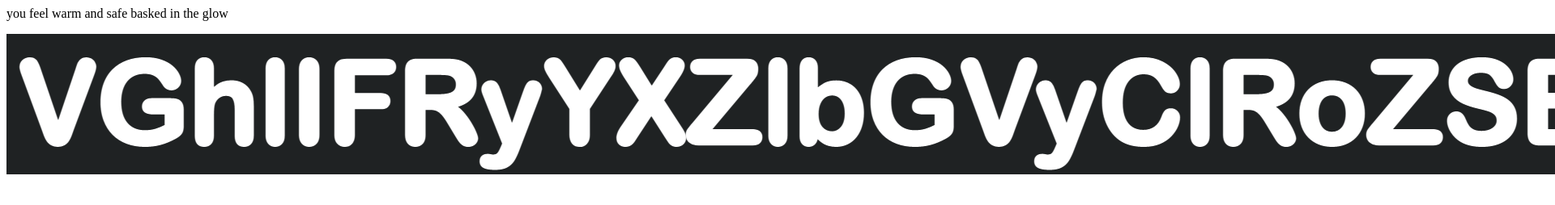
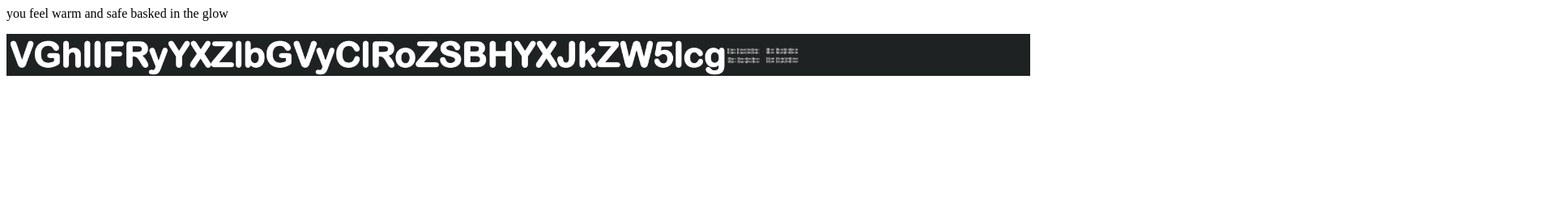
Before and after one commit to hackclub/bungie-puzzle, a plain HTML site: page traveler/index.html in a window 1280 px wide. Shown: the top 254 px of the page at 81% size, 1920 px wide, since content can reach past the window. Drawn offline with Linux system fonts and the light colour scheme.

Commit message:
Resize traveler image puzzle

```diff
--- a/traveler/index.html
+++ b/traveler/index.html
@@ -1,3 +1,3 @@
 <title>⚪️</title>
 <p>you feel warm and safe basked in the glow</p>
-<img src="traveler.png" alt="⚪️">
+<img src="traveler.png" alt="⚪️" width="100%">
```
